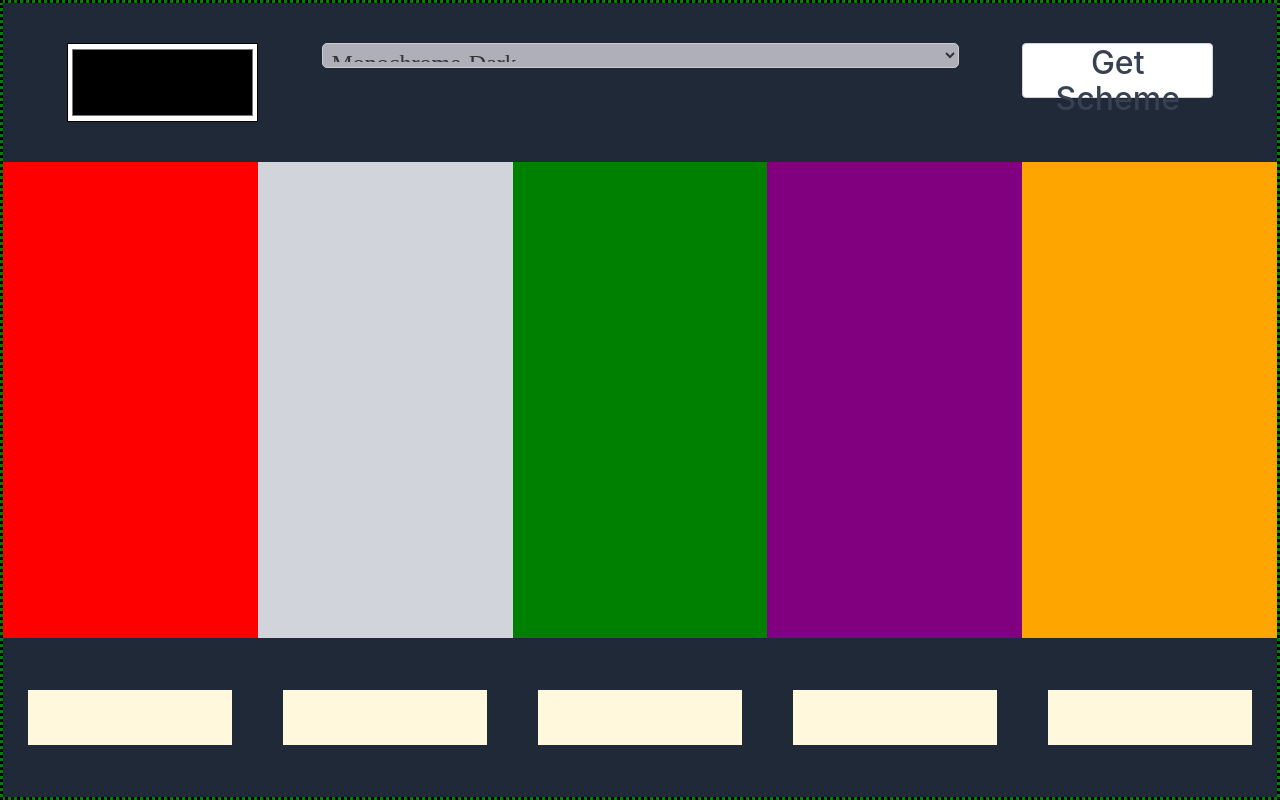
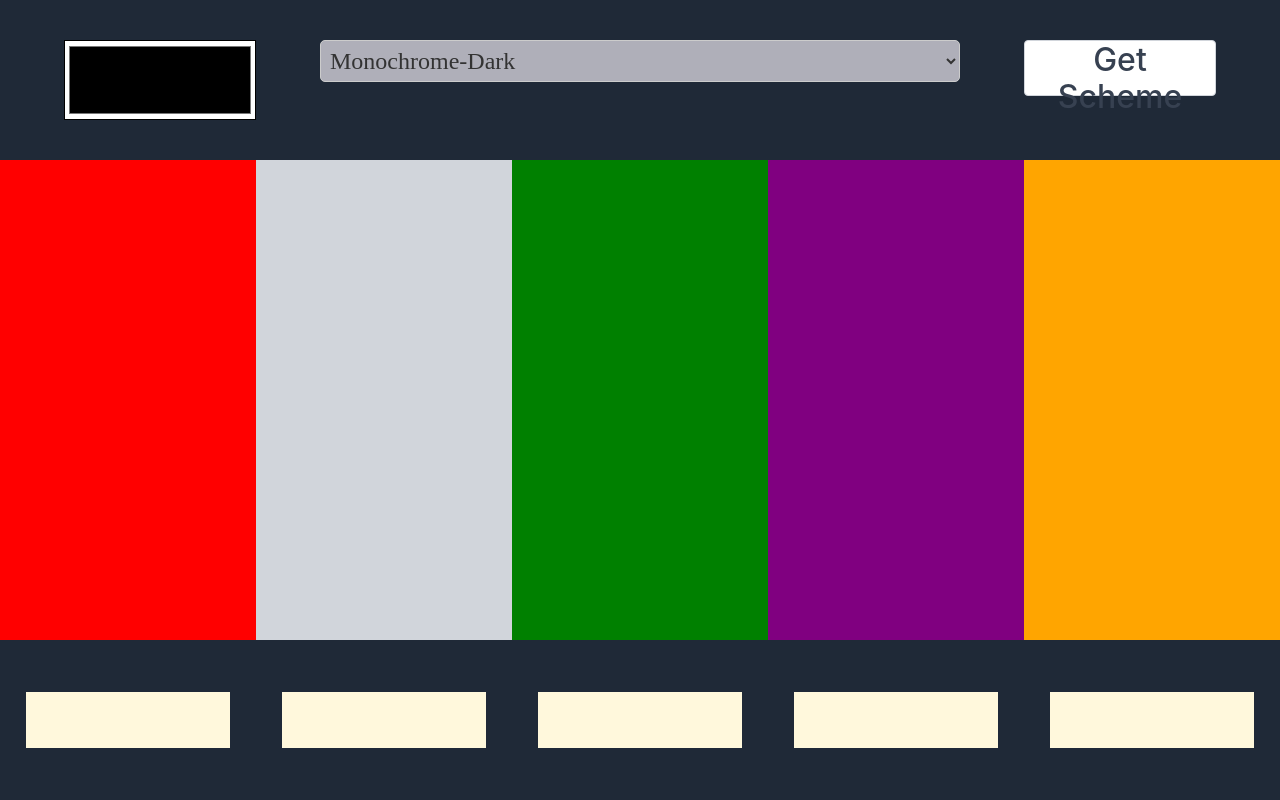
Before and after one commit to Eugenepython/ColorChooser, a website built with Vite: page index.html in a window 1280 px wide. Built offline with nearby package versions, Linux system fonts and the light colour scheme.

Commit message:
changing

```diff
--- a/index.css
+++ b/index.css
@@ -6,7 +6,7 @@
     background-color: green;
     box-sizing: border-box;
     white-space: nowrap;
-    border-style:dotted;
+    //border-style:dotted;
 
 }
 
@@ -32,7 +32,7 @@
     position: absolute;
     width: 50%;
     top: 25%;
-    height: 16%;
+    height: 26%;
     left: 25%;
     padding: 5px;
     font-size: 1.5rem;
```
